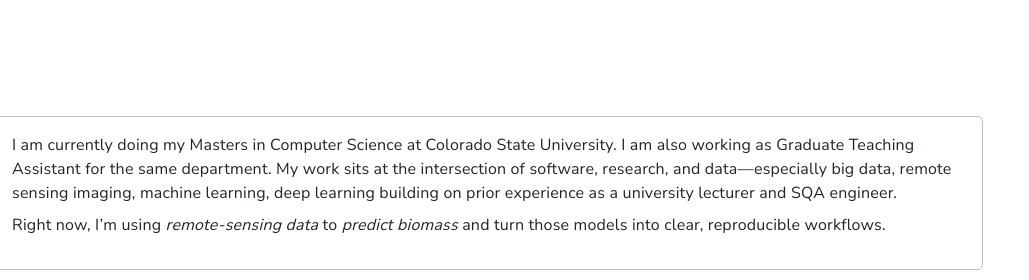
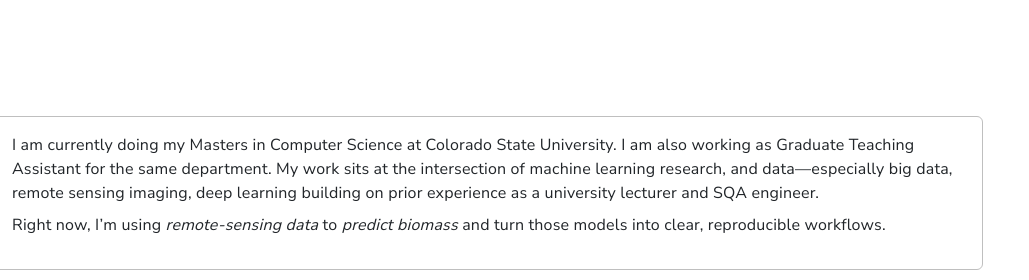
Before and after one commit to Masfiq/masfiq_research_website, a plain HTML site: page index.html in a window 1280 px wide. Shown: the part 840-1120 px from the top of the page, 251-1280 px from the left. Drawn offline with nearby package versions, Linux system fonts and the light colour scheme.

```diff
--- a/index.html
+++ b/index.html
@@ -193,7 +193,7 @@
 
                 <div>
                   <p class="mb-2">
-                     I am currently doing my Masters in Computer Science at Colorado State University. I am also working as Graduate Teaching Assistant for the same department. My work sits at the intersection of software, research, and data—especially big data, remote sensing imaging, machine learning, deep learning building on prior experience as a university lecturer and SQA engineer.
+                     I am currently doing my Masters in Computer Science at Colorado State University. I am also working as Graduate Teaching Assistant for the same department. My work sits at the intersection of machine learning research, and data—especially big data, remote sensing imaging, deep learning building on prior experience as a university lecturer and SQA engineer.
                   </p>
                   <p class="mb-3">
                     Right now, I’m using <em>remote-sensing data </em> to <em>predict biomass</em> and turn those models into clear, reproducible workflows.
```
Also changed, not shown: 1 other file.
